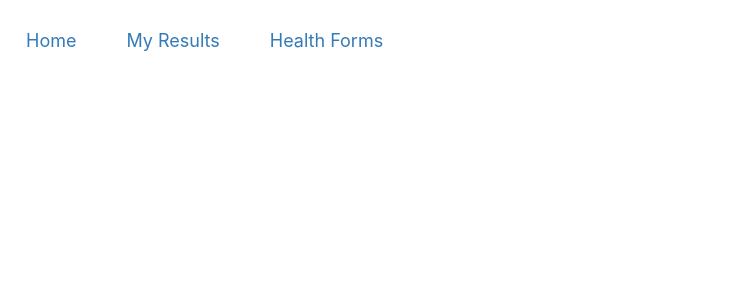
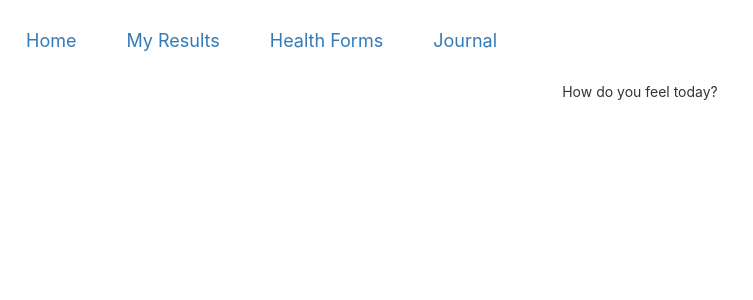
Before and after one commit to abalmeo/healthyliving, a React (Create React App) app in the folder client/: page /journal in a window 1280 px wide. Shown: the top 300 px of the page, without its empty margins (0-753 px from the left). Built offline with nearby package versions, Linux system fonts and the light colour scheme.

Commit message:
adding journal page to project

```diff
--- a/client/src/App.js
+++ b/client/src/App.js
@@ -3,6 +3,7 @@ import { BrowserRouter as Router, Route} from "react-router-dom";
 import Navbar from "./components/layout/Navbar";
 import Landing from "./components/layout/Landing";
 import HealthForms from "./components/pages/HealthForms";
+import Journal from "./components/pages/Journal";
 import './App.css';
 
 class App extends Component {
@@ -14,6 +15,7 @@ class App extends Component {
           <Navbar/>
           <Route exact path= "/" component={Landing} />
           <Route exact path= "/healthforms" component={HealthForms} />
+          <Route exact path= "/journal" component={Journal} />
         </div>
       </Router>
 
--- a/client/src/components/layout/Navbar.js
+++ b/client/src/components/layout/Navbar.js
@@ -42,6 +42,10 @@ render(){
                     {' '}
                     Health Forms
                   </Link>
+                  <Link className="navbar-brand" to="/journal">
+                    {' '}
+                    Journal
+                  </Link>
                 </div>
         </nav>
     )
--- /dev/null
+++ b/client/src/components/pages/Journal.js
@@ -0,0 +1,48 @@
+import React, { Component } from 'react';
+import axios from "axios";
+import { Redirect } from "react-router-dom";
+
+
+
+class Journal extends Component {
+  constructor(){
+      super();
+          this.state = {
+                date:"",
+                journalEntry:""
+              }
+
+              this.onChange = this.onChange.bind(this);
+              this.onSubmit = this.onSubmit.bind(this);
+        }
+
+    onChange(e) {
+        this.setState({ [e.target.name]: e.target.value });
+    }
+
+    onSubmit(e) {
+        e.preventDefault();
+        const entry = {
+            date: this.state.date,
+            journalEntry: this.state.journalEntry,
+        }
+    }
+
+
+
+
+    render() {
+    return (
+      <div className="journal">
+        <div className="container">
+
+                <p>
+                  How do you feel today?
+                </p>
+          </div>
+      </div>
+    );
+  }
+}
+
+export default Journal;
```
